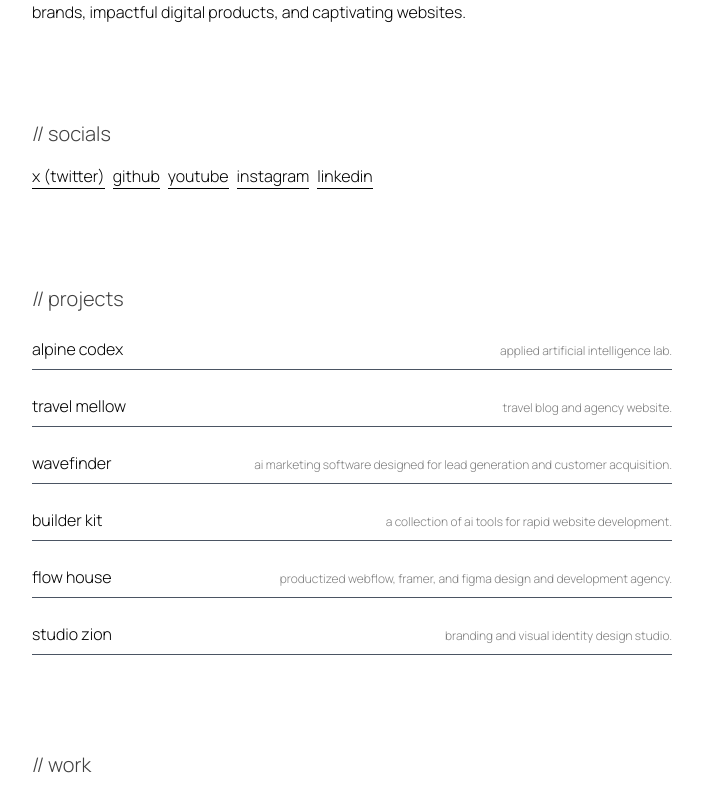
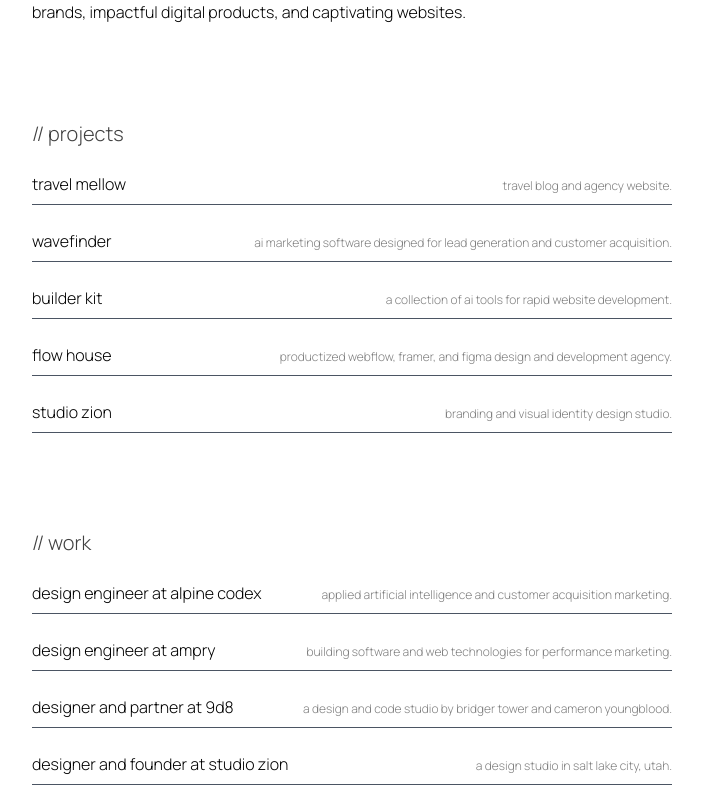
Before and after one commit to brijr/home, a Next.js app: page / in a window 1280 px wide. Shown: the part 449-1240 px from the top of the page, without its empty margins (64-767 px from the left). Built offline with nearby package versions, Linux system fonts and the light colour scheme.

Commit message:
updated home page layout and fixed things

```diff
--- a/app/page.js
+++ b/app/page.js
@@ -11,23 +11,6 @@
   return (
     <main className="font-light text-focus-in transition-all lowercase scroll-smooth">
       <Hero />
-
-      <Section>
-        <h3 className="text-xl opacity-75">{`// `}Socials</h3>
-        <div className="flex gap-2">
-          {Socials.map((social, index) => (
-            <a
-              key={index}
-              className="transition-all border-b border-black dark:border-white hover:pb-1 hover:-mt-1 hover:border-purple-500"
-              href={social.url}
-              target="_blank"
-              rel="nopener noreferrer"
-            >
-              {social.name}
-            </a>
-          ))}
-        </div>
-      </Section>
 
       <Section>
         <h3 className="text-xl opacity-75">{`// `}Projects</h3>
@@ -76,6 +59,23 @@
       </Section> */}
 
       <Section>
+        <h3 className="text-xl opacity-75">{`// `}Socials</h3>
+        <div className="flex gap-2">
+          {Socials.map((social, index) => (
+            <a
+              key={index}
+              className="transition-all border-b border-black dark:border-white hover:pb-1 hover:-mt-1 hover:border-purple-500"
+              href={social.url}
+              target="_blank"
+              rel="nopener noreferrer"
+            >
+              {social.name}
+            </a>
+          ))}
+        </div>
+      </Section>
+
+      <Section>
         <p className="text-sm">
           . Send me an email at <em>bridger___at___9d8.dev</em>
         </p>
--- a/components/Hero.jsx
+++ b/components/Hero.jsx
@@ -19,7 +19,11 @@
       </h1>
       <h2 className="intro-h2 text-xl">
         Designer and Developer from Salt Lake City, UT. Crafting software and
-        websites using <a href="https://figma.com">Figma</a>,{" "}
+        websites using{" "}
+        <a className="hover:opacity-50" href="https://figma.com">
+          Figma
+        </a>
+        ,{" "}
         <a className="hover:opacity-50" href="https://nextjs.org">
           Next.js
         </a>
--- a/lib/projects.json
+++ b/lib/projects.json
@@ -1,10 +1,4 @@
 [
-  {
-    "title": "Alpine Codex",
-    "year": "2023",
-    "description": "applied artificial intelligence lab.",
-    "liveLink": "https://alpinecodex.com"
-  },
   {
     "title": "Travel Mellow",
     "year": "2023",
--- a/lib/works.json
+++ b/lib/works.json
@@ -1,8 +1,14 @@
 [
   {
-    "title": "Product Engineer at Ampry",
+    "title": "Design Engineer at Alpine Codex",
     "year": "2023-Present",
-    "description": "Building software and web technologies for perfomance marketing.",
+    "description": "Applied artificial intelligence and customer acquisition marketing.",
+    "liveLink": "https://ampry.com"
+  },
+  {
+    "title": "Design Engineer at Ampry",
+    "year": "2022-Present",
+    "description": "Building software and web technologies for performance marketing.",
     "liveLink": "https://ampry.com"
   },
   {
@@ -12,10 +18,10 @@
     "liveLink": "https://9d8.dev"
   },
   {
-    "title": "Design Consultant at Zion Design",
+    "title": "Designer and Founder at Studio Zion",
     "year": "2018-Present",
     "description": "a design studio in Salt Lake City, Utah.",
-    "liveLink": "https://ziondesign.io"
+    "liveLink": "https://studiozion.cc"
   },
   {
     "title": "Web Developer at Tackle.io",
```
